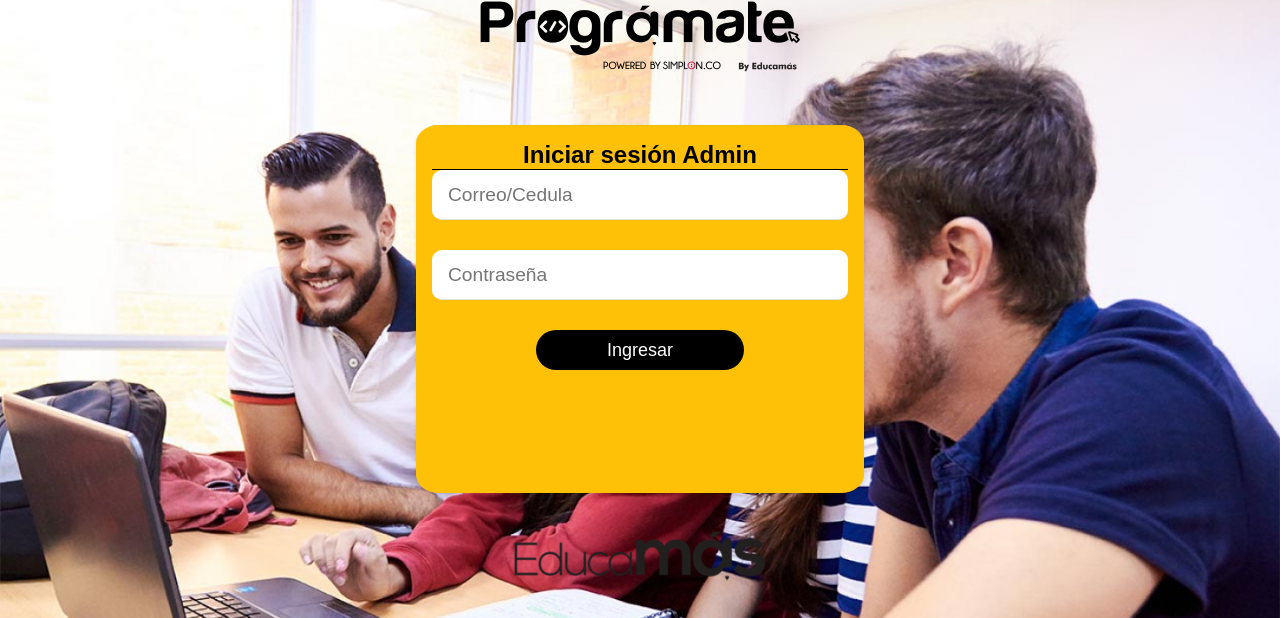
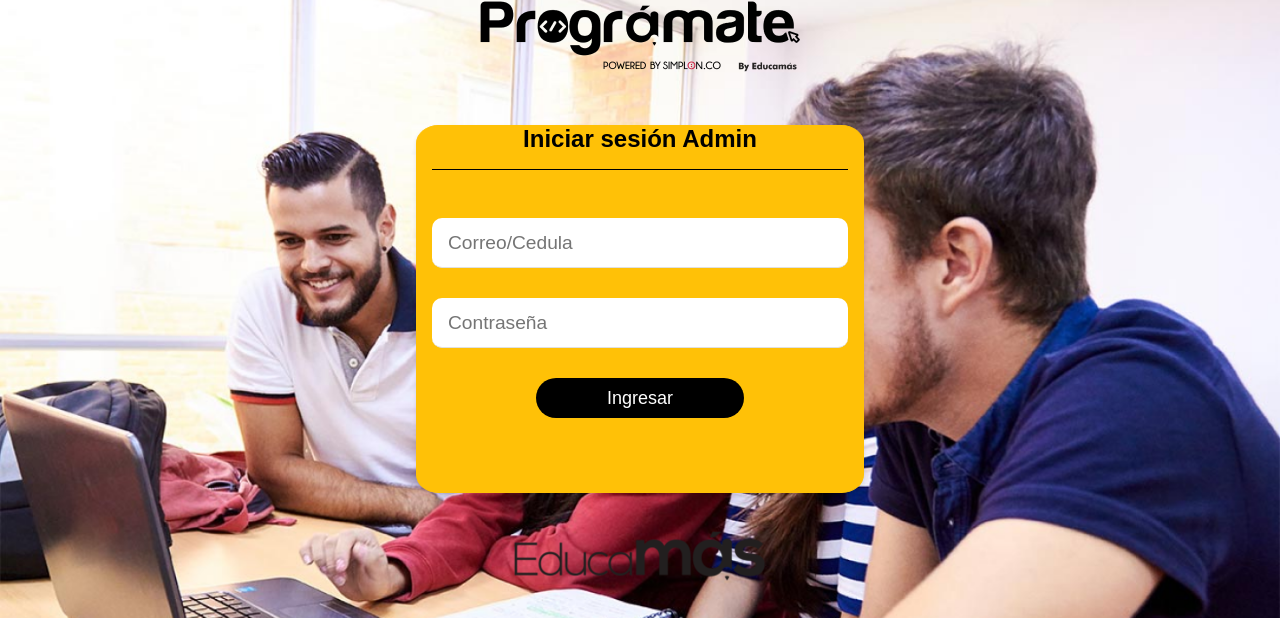
Before and after one commit to programateacademy/c9-interno-empleabilidad, a Django app: page /loginadmin/ in a window 1280 px wide. Shown: the top 618 px of the page. Run offline with Django 4.2, Linux system fonts and the light colour scheme.

Commit message:
Feat and Fix [Dashboard -> style.css]

```diff
--- a/Dashboard/static/Css/style.css
+++ b/Dashboard/static/Css/style.css
@@ -42,6 +42,8 @@ body {
   .panel-title{
     display:inline-block;
     font-size: x-large;
+    position: relative;
+    top: -1rem;
 
   }
 
@@ -57,6 +59,11 @@ body {
   position: relative;
   transform-origin: 0 0;
   transform: rotate(0deg) scale(1, 1);
+}
+
+.panel-heading{
+  position: relative;
+  margin-top: 2rem;
 }
 
 
@@ -88,6 +95,9 @@ body {
 
   .form {
     height: 10rem;
+    margin-bottom: 2rem;
+    position: relative;
+    top: 3rem;
   }
 
   .row {
```
